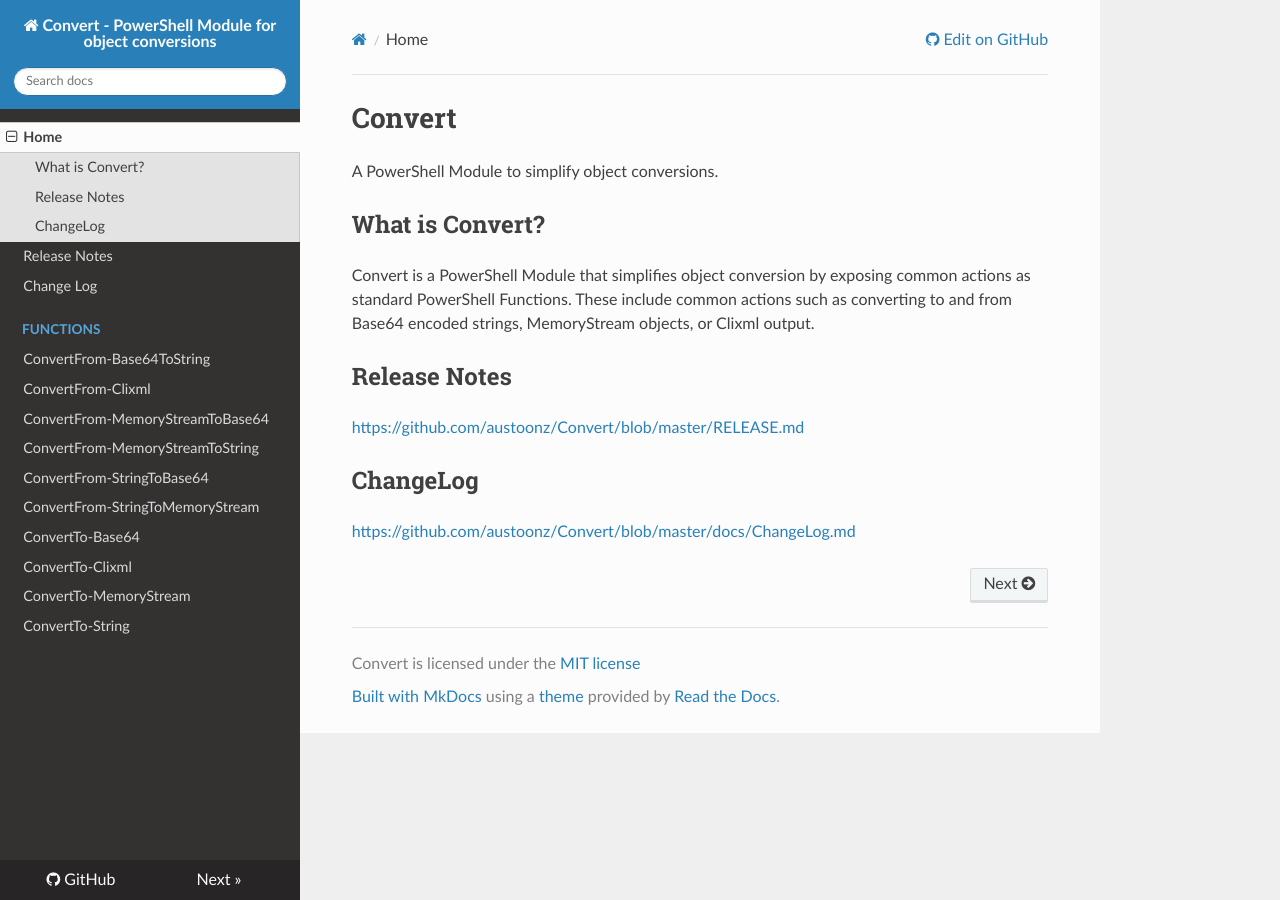
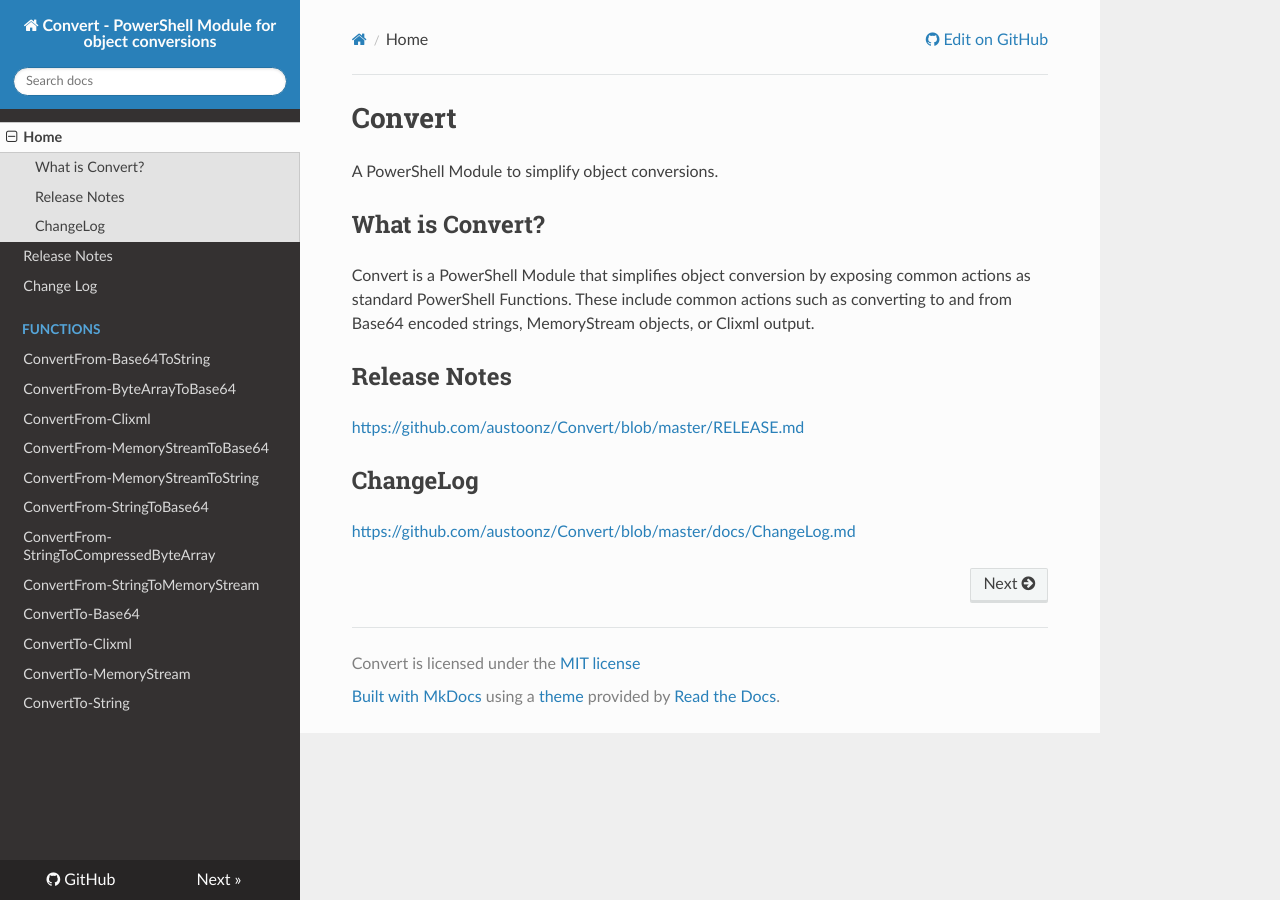
Before and after one commit to austoonz/Convert, an MkDocs documentation site: the page built from docs/index.md, in a window 1280 px wide. Built offline with MkDocs 1.6.1, drawn with Linux system fonts in a browser that asks for light colours; nearby versions of some CDN libraries; old or Windows-style settings are respelled for this version of MkDocs.

Commit message:
Updated base docs file

```diff
--- a/mkdocs.yml
+++ b/mkdocs.yml
@@ -10,10 +10,12 @@ pages:
   - Change Log: CHANGELOG.md
   - Functions:
     - ConvertFrom-Base64ToString: functions/ConvertFrom-Base64ToString.md
+    - ConvertFrom-ByteArrayToBase64: functions/ConvertFrom-ByteArrayToBase64.md
     - ConvertFrom-Clixml: functions/ConvertFrom-Clixml.md
     - ConvertFrom-MemoryStreamToBase64: functions/ConvertFrom-MemoryStreamToBase64.md
     - ConvertFrom-MemoryStreamToString: functions/ConvertFrom-MemoryStreamToString.md
     - ConvertFrom-StringToBase64: functions/ConvertFrom-StringToBase64.md
+    - ConvertFrom-StringToCompressedByteArray: functions/ConvertFrom-StringToCompressedByteArray.md
     - ConvertFrom-StringToMemoryStream: functions/ConvertFrom-StringToMemoryStream.md
     - ConvertTo-Base64: functions/ConvertTo-Base64.md
     - ConvertTo-Clixml: functions/ConvertTo-Clixml.md
```
